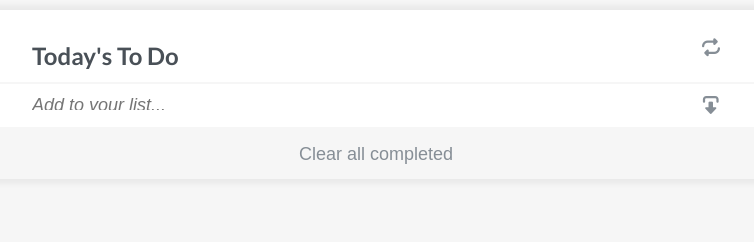
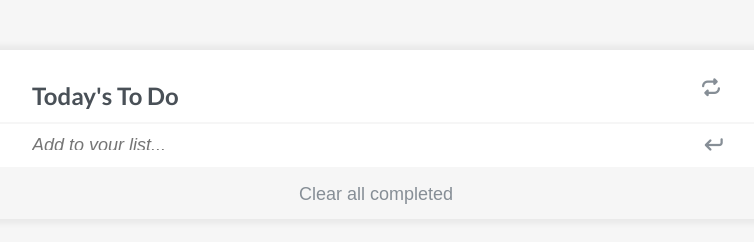
Before and after one commit to Alabi12/Set-up-project-with-webpack, a website built with webpack: page src/index.html in a window 1280 px wide. Shown: the whole page, without its empty margins (264-1018 px from the left). Built offline with nearby package versions, Linux system fonts and the light colour scheme.

Commit message:
css file update

```diff
--- a/src/index.html
+++ b/src/index.html
@@ -20,8 +20,8 @@
   </head>
 
   <body>
-    <header class="header"></header>
-    <main class="main">
+    <header class="header-container"></header>
+    <main class="main-container">
       <div class="todo-container row">
         <div class="todo-title">
           <h1>Today's To Do</h1>
@@ -38,7 +38,7 @@
             aria-label="Add to do input"
           />
           <label for="add-todo"
-            ><i class="add-todo-icon fa-solid fa-right-from-bracket"></i
+            ><i class="add-todo-icon fa-solid fa-arrow-turn-down"></i
           ></label>
         </div>
         <ul class="todo-list"></ul>
```
